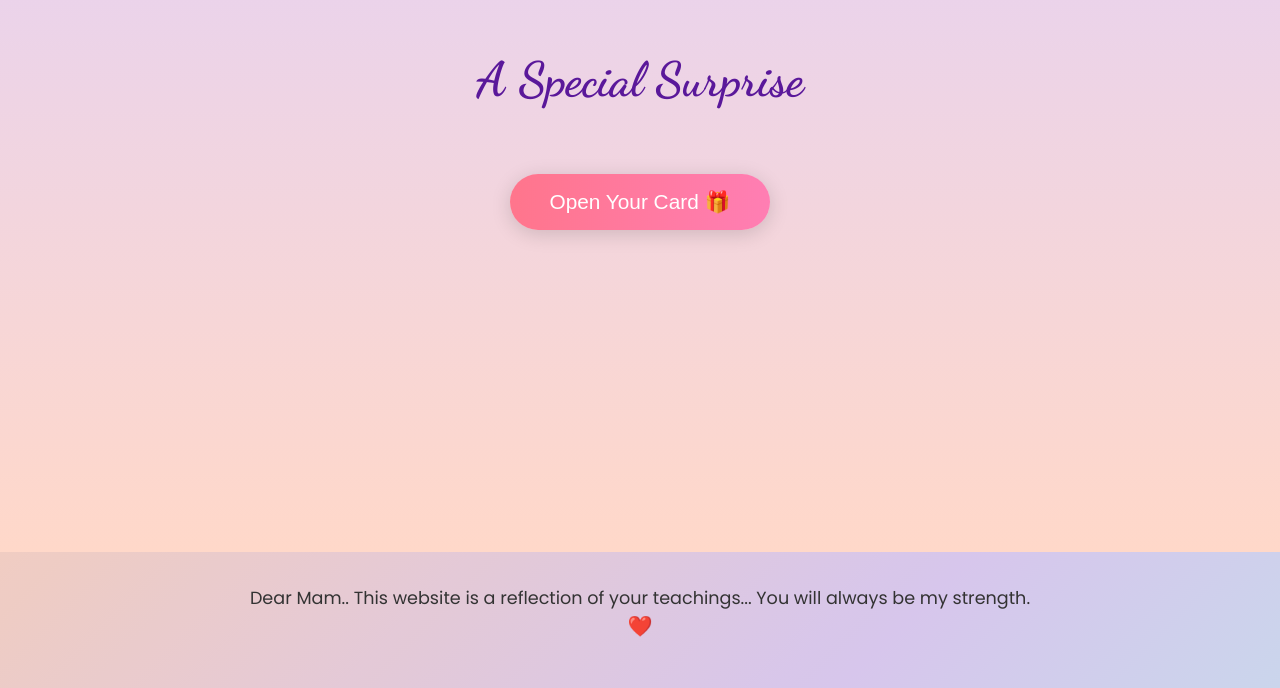
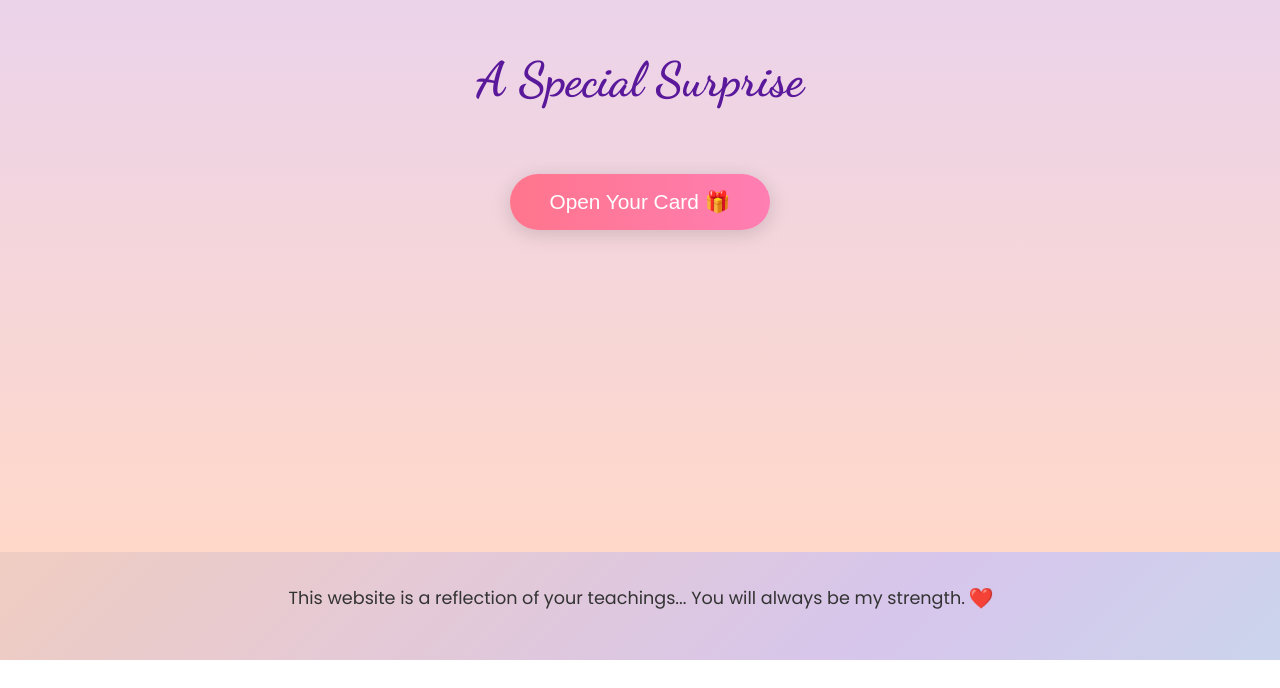
Before and after one commit to Maaz-dev-1/UMME-SALMA, a plain HTML site: page index.html in a window 1280 px wide. Shown: the part 3513-4201 px from the top of the page. After the commit the page ends 4173 px from the top, so only its background shows below. Drawn offline with Linux system fonts and the light colour scheme.

Commit message:
Update index.html

```diff
--- a/index.html
+++ b/index.html
@@ -501,7 +501,7 @@ Aur unhone apne armaan qurbaan kar diye, bas meri zindagi ke liye..<br><br>
     <!-- Footer -->
     <footer>
         <div class="footer-text">
-            <p>Dear Mam.. This website is a reflection of your teachings... You will always be my strength. <span class="heart">❤️</span></p>
+            <p>This website is a reflection of your teachings... You will always be my strength. <span class="heart">❤️</span></p>
         </div>
     </footer>
 
```
